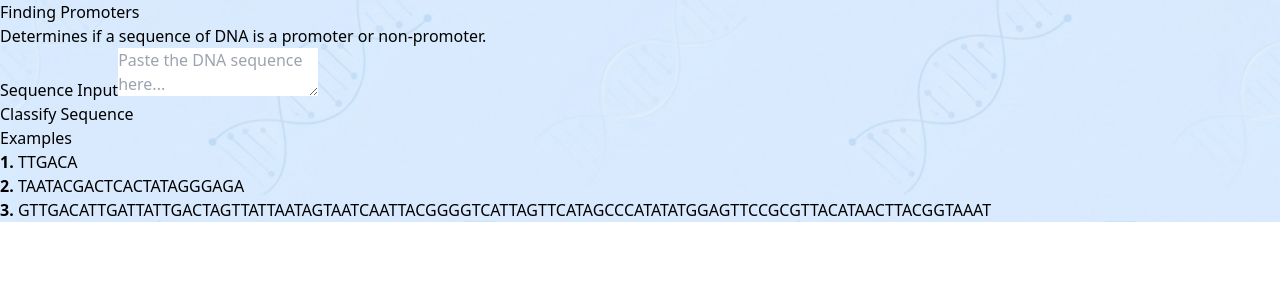
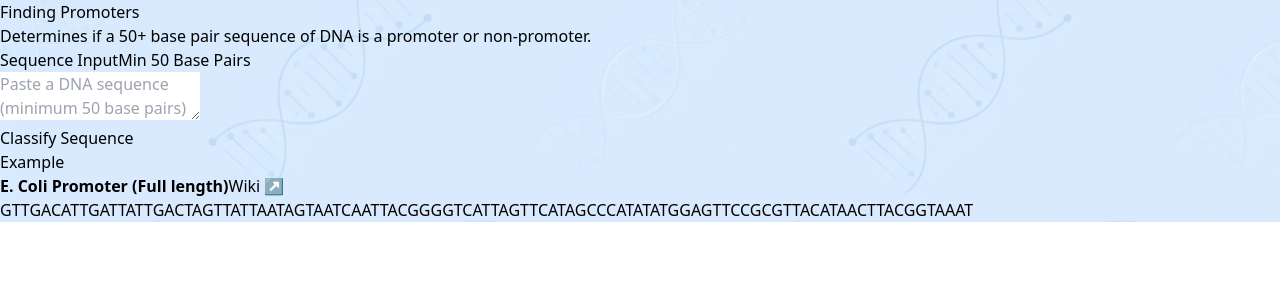
Before and after one commit to 4us9/dna-seq-classifier, a React app in the folder frontend/: page / in a window 1280 px wide. Shown: the top 300 px of the page. Built offline with nearby package versions, Linux system fonts and the light colour scheme; the HTML template or start-up script is replaced by a standard one.

Commit message:
Changed to one example. And changed texts to ensure the user understands the 50 min base pairs.

```diff
--- a/frontend/src/App.jsx
+++ b/frontend/src/App.jsx
@@ -22,19 +22,24 @@ function App() {
             Finding Promoters
           </h1>
           <p className='text-[#001433] text-lg opacity-80'>
-            Determines if a sequence of DNA is a promoter or non-promoter.
+            Determines if a 50+ base pair sequence of DNA is a promoter or non-promoter.
           </p>
         </div>
 
         <div className='mb-8'>
-          <label className='block text-xs font-bold text-[#001433] mb-2 uppercase tracking-widest opacity-80 pl-1'>
-            Sequence Input
-          </label>
+          <div className='flex justify-between items-end mb-2 pl-1 pr-1'>
+            <label className='block text-xs font-bold text-[#001433] uppercase tracking-widest opacity-80'>
+              Sequence Input
+            </label>
+            <span className='text-[10px] text-[#0052CC] font-semibold uppercase tracking-wider'>
+              Min 50 Base Pairs
+            </span>
+          </div>
           <textarea
             className='bg-white text-[#001433] border-2 border-[#CCE0FF] rounded-xl p-4 w-full h-40 resize-none focus:outline-none focus:ring-4 focus:ring-[#0052CC]/20 focus:border-[#0052CC] transition-all shadow-inner font-mono text-sm leading-relaxed placeholder-[#CCE0FF]'
             value={DNAtext}
             onChange={(e) => setDNAtext(e.target.value)}
-            placeholder='Paste the DNA sequence here...'
+            placeholder='Paste a DNA sequence (minimum 50 base pairs) here...'
           ></textarea>
         </div>
 
@@ -48,11 +53,15 @@ function App() {
         </button>
 
         <div className='mt-10 p-5 bg-[#CCE0FF]/30 rounded-xl border border-[#CCE0FF]'>
-          <h3 className='text-xs font-bold text-[#0052CC] mb-3 uppercase tracking-wider'>Examples</h3>
-          <ul className='text-[#001433] text-sm font-mono space-y-2 opacity-90 break-words'>
-            <li className='bg-white/50 p-2 rounded'><strong>1.</strong> TTGACA</li>
-            <li className='bg-white/50 p-2 rounded'><strong>2.</strong> TAATACGACTCACTATAGGGAGA</li>
-            <li className='bg-white/50 p-2 rounded'><strong>3.</strong> GTTGACATTGATTATTGACTAGTTATTAATAGTAATCAATTACGGGGTCATTAGTTCATAGCCCATATATGGAGTTCCGCGTTACATAACTTACGGTAAAT</li>
+          <h3 className='text-xs font-bold text-[#0052CC] mb-3 uppercase tracking-wider'>Example</h3>
+          <ul className='text-[#001433] text-sm font-mono space-y-3 opacity-90 break-words'>
+            <li className='bg-white/60 p-3 rounded shadow-sm border border-white/50'>
+              <div className='flex justify-between items-center mb-1'>
+                <strong className='font-sans text-xs uppercase tracking-wide'>E. Coli Promoter (Full length)</strong>
+                <a href='https://en.wikipedia.org/wiki/Promoter_(genetics)' target='_blank' rel='noreferrer' className='text-xs text-[#0052CC] hover:underline font-sans'>Wiki ↗</a>
+              </div>
+              GTTGACATTGATTATTGACTAGTTATTAATAGTAATCAATTACGGGGTCATTAGTTCATAGCCCATATATGGAGTTCCGCGTTACATAACTTACGGTAAAT
+            </li>
           </ul>
         </div>
       </div>
```
